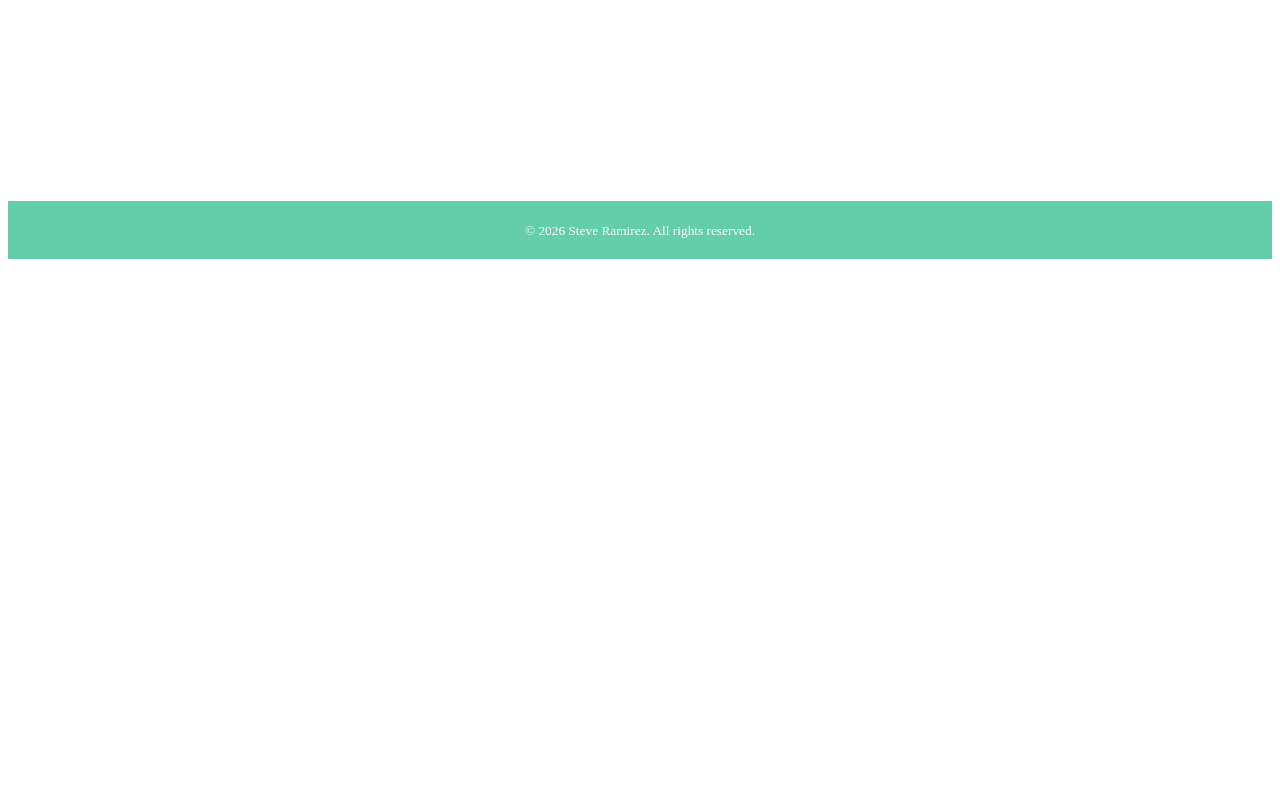
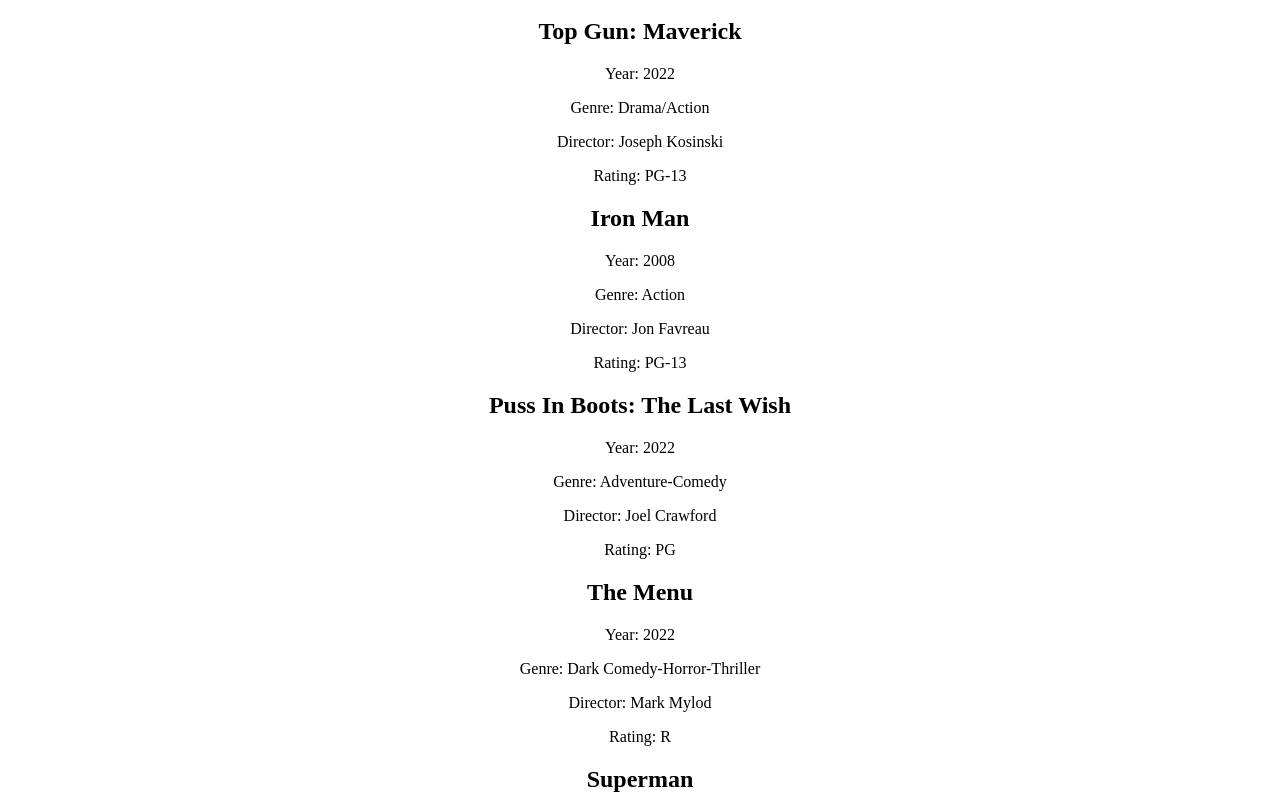
Before and after one commit to gwrengines3000-cmd/gwrengines3000-cmd.github.io, a React (Vite) app: page / in a window 1280 px wide. Shown: the part 880-1680 px from the top of the page. Before the commit the page ends 1147 px from the top, so only its background shows below. Built offline with nearby package versions, Linux system fonts and the light colour scheme.

Commit message:
Added MovieList

```diff
--- /dev/null
+++ b/public/Data/movies.json
@@ -0,0 +1,42 @@
+[
+    {
+        "id": 1,
+        "title": "Top Gun: Maverick",
+        "year": 2022,
+        "genre": "Drama/Action",
+        "director": "Joseph Kosinski",
+        "rating": "PG-13"
+    },
+    {
+        "id": 2,
+        "title": "Iron Man",
+        "year": 2008,
+        "genre": "Action",
+        "director": "Jon Favreau",
+        "rating": "PG-13"
+    },
+    {
+        "id": 3,
+        "title": "Puss In Boots: The Last Wish",
+        "year": 2022,
+        "genre": "Adventure-Comedy",
+        "director": "Joel Crawford",
+        "rating": "PG"
+    },
+    {
+        "id": 4,
+        "title": "The Menu",
+        "year": 2022,
+        "genre": "Dark Comedy-Horror-Thriller",
+        "director": "Mark Mylod",
+        "rating": "R"
+    },
+    {
+        "id": 5,
+        "title": "Superman",
+        "year": 2025,
+        "genre": "Superhero",
+        "director": "James Gunn",
+        "rating": "PG-13"
+    }
+]
--- a/src/App.jsx
+++ b/src/App.jsx
@@ -2,6 +2,7 @@
 import Nav from './components/Nav.jsx'
 import Footer from './components/Footer.jsx'
 import Rating from './components/Rating.jsx'
+import MovieList from './components/MovieList.jsx'
 
 const sectionStyle = {
   margin: "2rem",
@@ -41,6 +42,9 @@
             ))}
           </ul>
         </section>
+        <section style={sectionStyle}>
+          <MovieList />
+        </section>
       </main>
       <Footer />
     </div>
--- /dev/null
+++ b/src/components/MovieList.jsx
@@ -0,0 +1,44 @@
+import { useState, useEffect } from 'react'
+
+const MovieList = () => {
+  const [ movies, setMovies ]  = useState([])
+  const [ isLoading, setIsLoading ] = useState(true)
+  const [ error, setError ] = useState(null)
+
+  useEffect(() => {
+    (async () => {
+        try {
+        const response = await fetch('/Data/movies.json')
+        if(!response.ok) throw new Error('Failed to fetch movies')
+        const data = await response.json()
+        setMovies(data)
+    }
+    catch (error){
+      setError(error.message)
+    }
+    finally{
+        setIsLoading(false)
+    }
+    })()
+  }, [])
+
+  if (isLoading) return <div>Loading movies...</div>
+  if (error) return <div>Error: {error}</div>
+
+  return (
+  <div>
+    {movies.map((movie) => (
+      <div key={movie.id}>
+        <h2>{movie.title}</h2>
+        <p>Year: {movie.year}</p>
+        <p>Genre: {movie.genre}</p>
+        <p>Director: {movie.director}</p>
+        <p>Rating: {movie.rating}</p>
+      </div>
+    ))}
+  </div>
+)
+
+}
+
+export default MovieList
```
